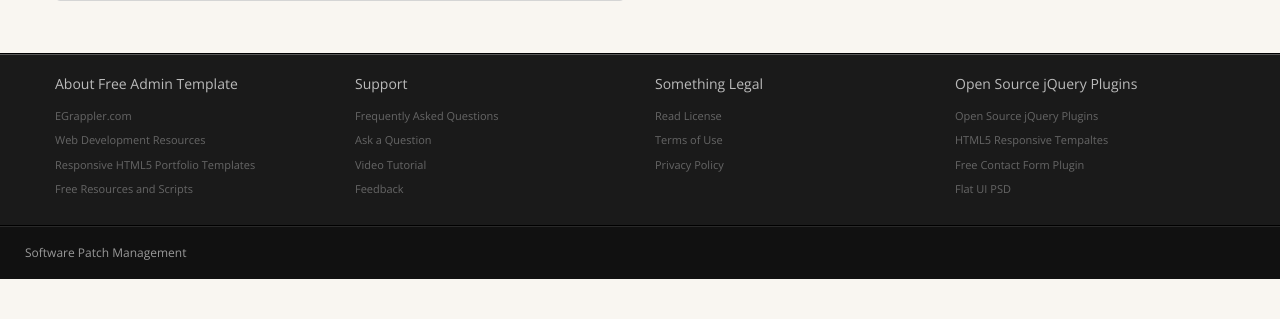
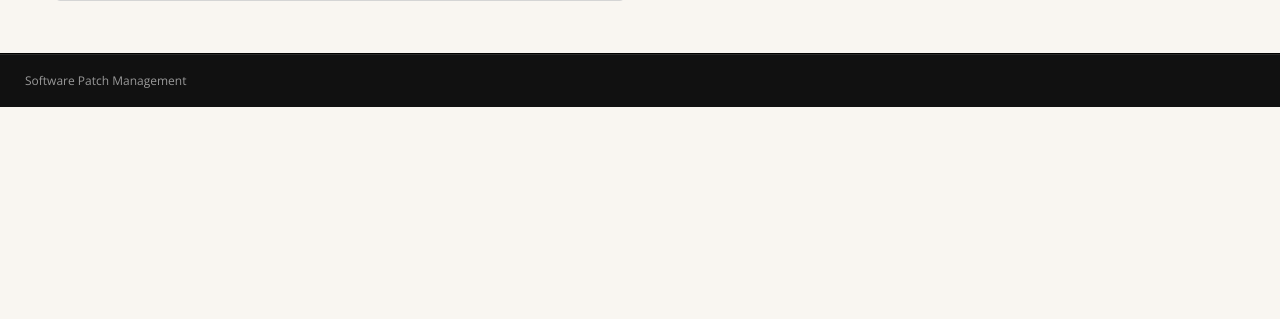
Before and after one commit to Pramothini/webapp, a Django app: page /charts in a window 1280 px wide. Shown: the part 481-800 px from the top of the page. Run offline with Django 3.2, Linux system fonts and the light colour scheme; data that the repository does not hold is empty; parts of the project's set-up code (start-up, migrations or seed data) failed here and were passed over; some libraries are stand-ins or nearby versions.

Commit message:
charts page - remove footer

```diff
--- a/svpm/showReport/templates/bootstrap-responsive-admin-template/code/charts.html
+++ b/svpm/showReport/templates/bootstrap-responsive-admin-template/code/charts.html
@@ -103,60 +103,6 @@
         <!-- /main-inner -->
     </div>
     <!-- /main -->
-    <div class="extra">
-        <div class="extra-inner">
-            <div class="container">
-                <div class="row">
-                    <div class="span3">
-                        <h4>
-                            About Free Admin Template</h4>
-                        <ul>
-                            <li><a href="javascript:;">EGrappler.com</a></li>
-                            <li><a href="javascript:;">Web Development Resources</a></li>
-                            <li><a href="javascript:;">Responsive HTML5 Portfolio Templates</a></li>
-                            <li><a href="javascript:;">Free Resources and Scripts</a></li>
-                        </ul>
-                    </div>
-                    <!-- /span3 -->
-                    <div class="span3">
-                        <h4>
-                            Support</h4>
-                        <ul>
-                            <li><a href="javascript:;">Frequently Asked Questions</a></li>
-                            <li><a href="javascript:;">Ask a Question</a></li>
-                            <li><a href="javascript:;">Video Tutorial</a></li>
-                            <li><a href="javascript:;">Feedback</a></li>
-                        </ul>
-                    </div>
-                    <!-- /span3 -->
-                    <div class="span3">
-                        <h4>
-                            Something Legal</h4>
-                        <ul>
-                            <li><a href="javascript:;">Read License</a></li>
-                            <li><a href="javascript:;">Terms of Use</a></li>
-                            <li><a href="javascript:;">Privacy Policy</a></li>
-                        </ul>
-                    </div>
-                    <!-- /span3 -->
-                    <div class="span3">
-                        <h4>
-                            Open Source jQuery Plugins</h4>
-                        <ul>
-                            <li><a href="http://www.egrappler.com">Open Source jQuery Plugins</a></li>
-                            <li><a href="http://www.egrappler.com;">HTML5 Responsive Tempaltes</a></li>
-                            <li><a href="http://www.egrappler.com;">Free Contact Form Plugin</a></li>
-                            <li><a href="http://www.egrappler.com;">Flat UI PSD</a></li>
-                        </ul>
-                    </div>
-                    <!-- /span3 -->
-                </div>
-                <!-- /row -->
-            </div>
-            <!-- /container -->
-        </div>
-        <!-- /extra-inner -->
-    </div>
     <!-- /extra -->
     <div class="footer">
         <div class="footer-inner">
```
